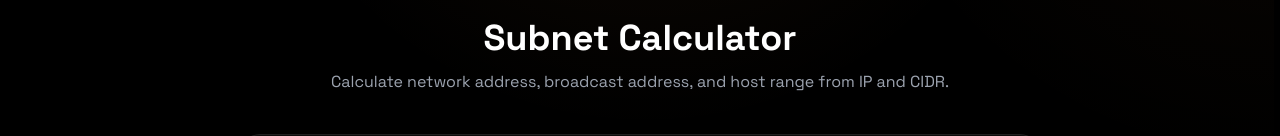
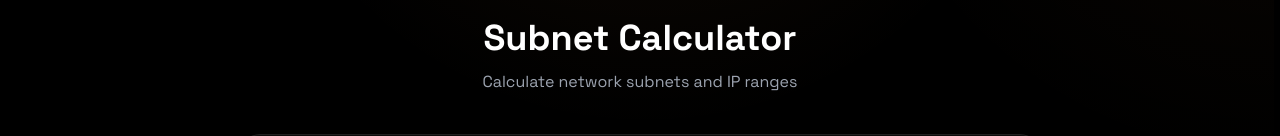
Before and after one commit to dailydevtools/Daily-Dev-Tools, a Next.js app: page /en/tools/subnet-calculator in a window 1280 px wide. Shown: the part 280-416 px from the top of the page. Built offline with nearby package versions, Linux system fonts and the light colour scheme; no server answers.

Commit message:
Integrate translations for subnet calculator header
Replaced static title and description with translatable strings.

```diff
--- a/app/[locale]/tools/subnet-calculator/Client.tsx
+++ b/app/[locale]/tools/subnet-calculator/Client.tsx
@@ -6,6 +6,7 @@ import ToolPageHeader from "../../../components/ToolPageHeader";
 import { useTranslations } from "next-intl";
 
 export default function SubnetCalculatorClient() {
+    const tTools = useTranslations('Tools');
     const t = useTranslations('SubnetCalculator');
     const [ip, setIp] = useState("192.168.1.1");
     const [cidr, setCidr] = useState("24");
@@ -57,8 +58,8 @@ export default function SubnetCalculatorClient() {
             <div className="relative z-10 pt-6 pb-16 px-6">
                 <div className="max-w-[800px] mx-auto">
                     <ToolPageHeader
-                        title="Subnet Calculator"
-                        description="Calculate network address, broadcast address, and host range from IP and CIDR."
+                        title={tTools('subnet-calculator.name')}
+                        description={tTools('subnet-calculator.description')}
                         icon={<Network size={28} className="text-[#fb923c]" />}
                     />
 
```
